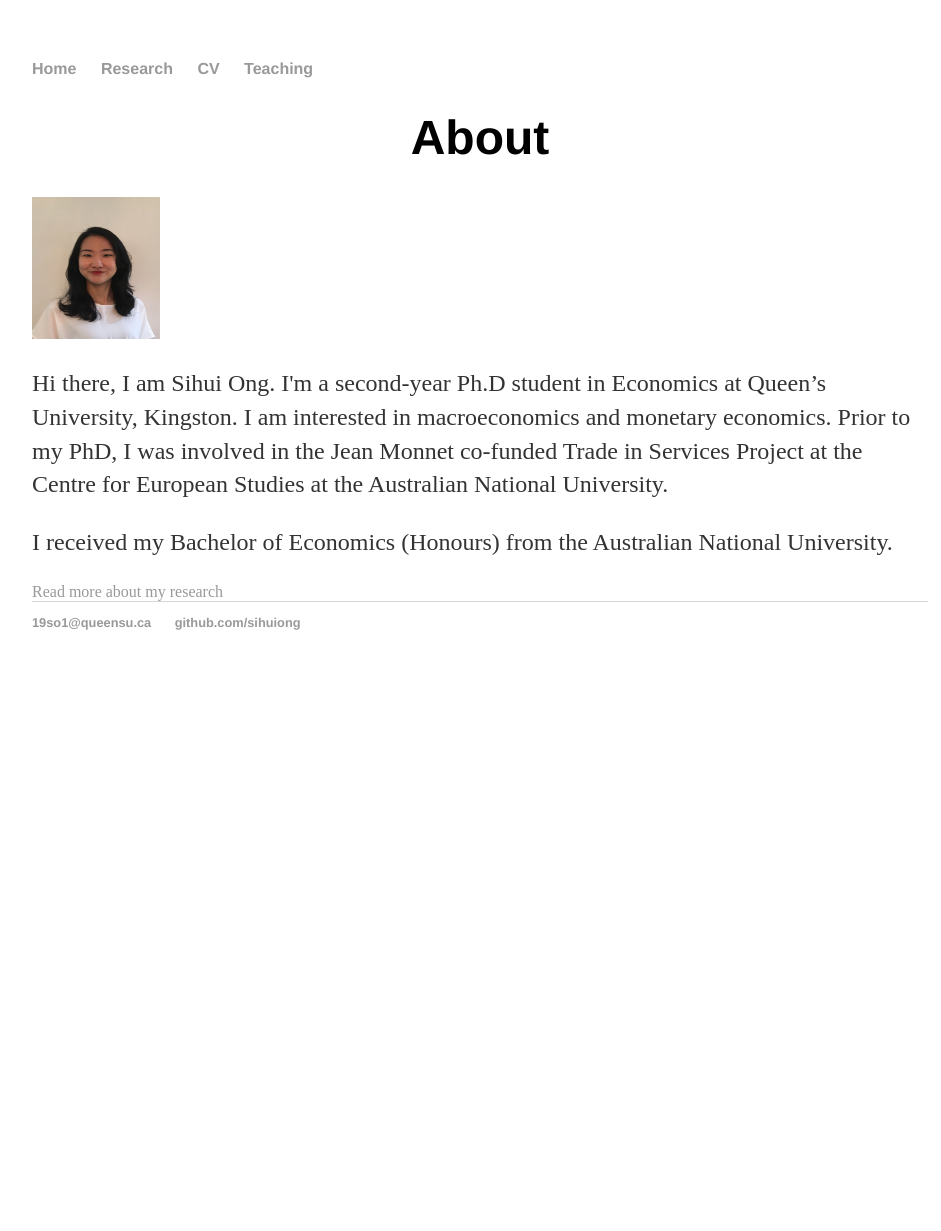
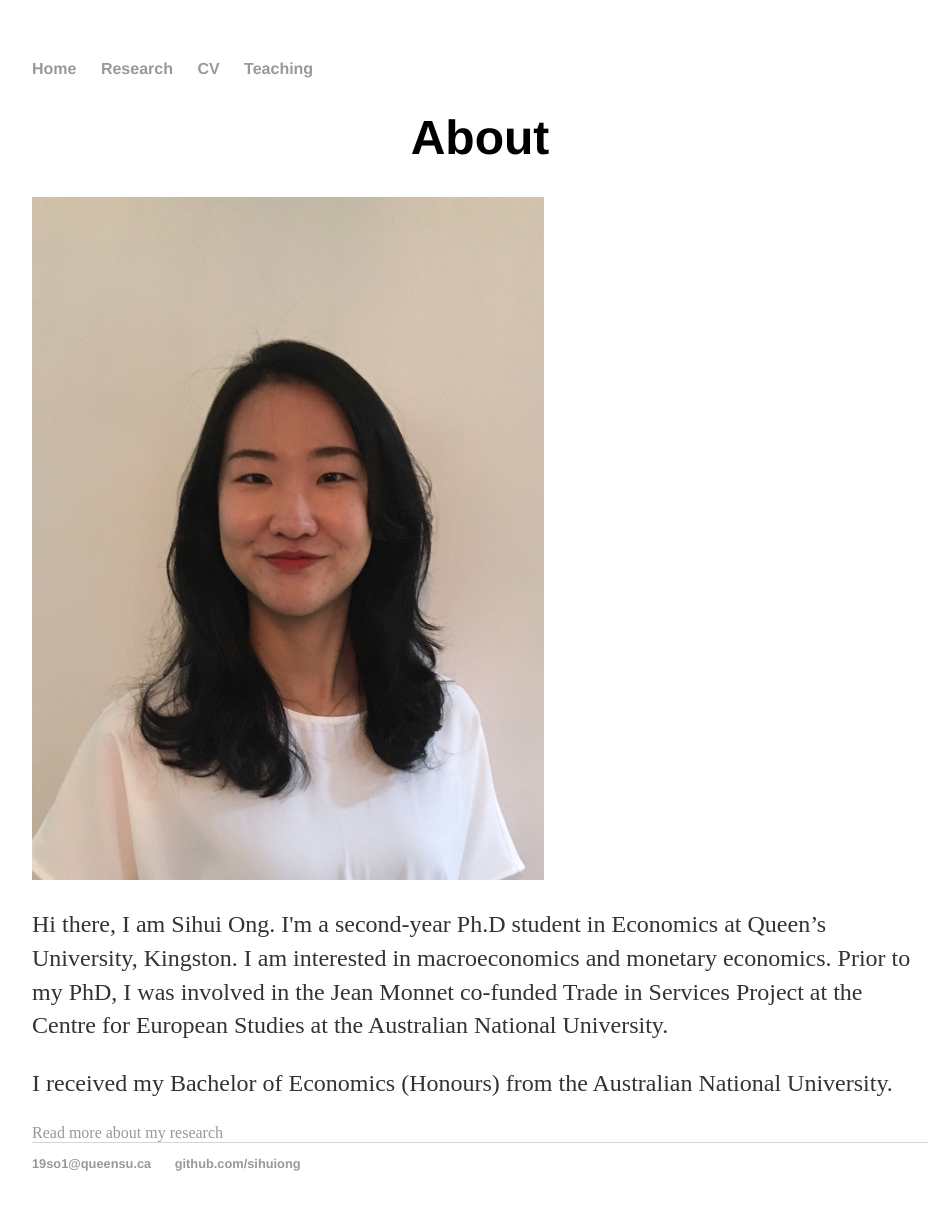
Before and after one commit to SihuiOng/SihuiOng.github.io, a Jekyll site: the page built from index.html, in a window 1280 px wide. Shown: the whole page, without its empty margins (160-1101 px from the left). Built offline with Jekyll 4.4.1, drawn with Linux system fonts in a browser that asks for light colours; before the commit the page ends 900 px from its top, so only the background shows below that.

Commit message:
Update index.html

```diff
--- a/index.html
+++ b/index.html
@@ -5,7 +5,7 @@ title: Sihui Ong, Ph.D. Candidate in Economics at Queen's University
 <div class="blurb">
 	<h1 style="text-align:center;">About</h1>
 	<img src="/images/face.jpeg" alt="face"
-	style="width:128px;height:142px;">
+	style="width:512px;height:683px;">
 	<p>Hi there, I am Sihui Ong. I'm a second-year Ph.D student in Economics at Queen’s University, Kingston. I am interested in macroeconomics and monetary economics.
 	Prior to my PhD, I was involved in the Jean Monnet co-funded Trade in Services Project at the Centre for European Studies at the Australian National University.</p>
 
```
